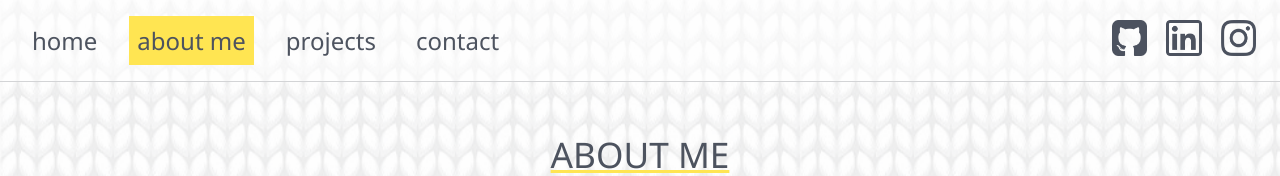
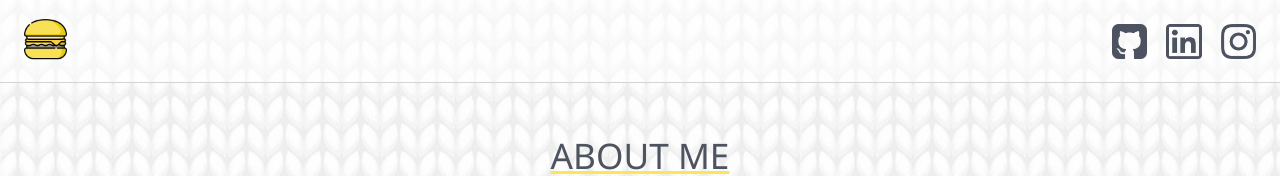
Before and after one commit to qatta93/portfolio22, a Next.js app: page /about-me in a window 1280 px wide. Shown: the top 176 px of the page. Built offline with nearby package versions, Linux system fonts and the light colour scheme.

Commit message:
handle width changes fixed

```diff
--- a/public/styles/About.module.css
+++ b/public/styles/About.module.css
@@ -1,6 +1,5 @@
 .about {
   margin: 0 auto;
-  max-width: 35rem;
   overflow: hidden;
 }
 
@@ -50,6 +49,11 @@
   padding: 2rem 2rem;
   border-top: 1px solid rgb(208, 207, 207);
   background-color: #efeff0c8;
+}
+
+.aboutComp__wrapper {
+  max-width: 35rem;
+  margin: 0 auto;
 }
 
 .aboutComp__img {
--- a/src/components/Layout.tsx
+++ b/src/components/Layout.tsx
@@ -1,27 +1,27 @@
-import React, { useState } from 'react';
+import React, { useState, useEffect } from 'react';
 import { Navbar } from './Navbar';
 import { MenuMobile } from './MenuMobile';
 import styles from '../../public/styles/Layout.module.css';
 
 export const Layout = ({ children }:React.PropsWithChildren<{}>) => {
   const [mobileMenu, setMobileMenu] = useState(false);
-  const [width, setWidth] = React.useState<number>(0);
+  const [width, setWidth] = useState<number>(0);
+  const [vh, setVh] = React.useState(0);
 
   const isTablet = 767 < width;
   const isPhone = 520 > width;
+  const handleResize = () => setWidth(window.innerWidth);
 
   if (typeof window !== "undefined") {
-    const [vh, setVh] = React.useState(0);
-    React.useEffect(() => {
+    useEffect(() => {
       setVh(window.innerHeight * 0.01);
-      setWidth(window.innerWidth);
-    }, [window.innerWidth]);
+      window.addEventListener('resize', handleResize);
+      () => window.removeEventListener('resize', handleResize);
       if(isPhone && width !== 0){
         document.documentElement.style.setProperty('--vh', `${vh}px`);
       }
+    }, [handleResize]);
   }
-
-  console.log(width);
 
   return (
     <div className={styles.wrapper}>
```
